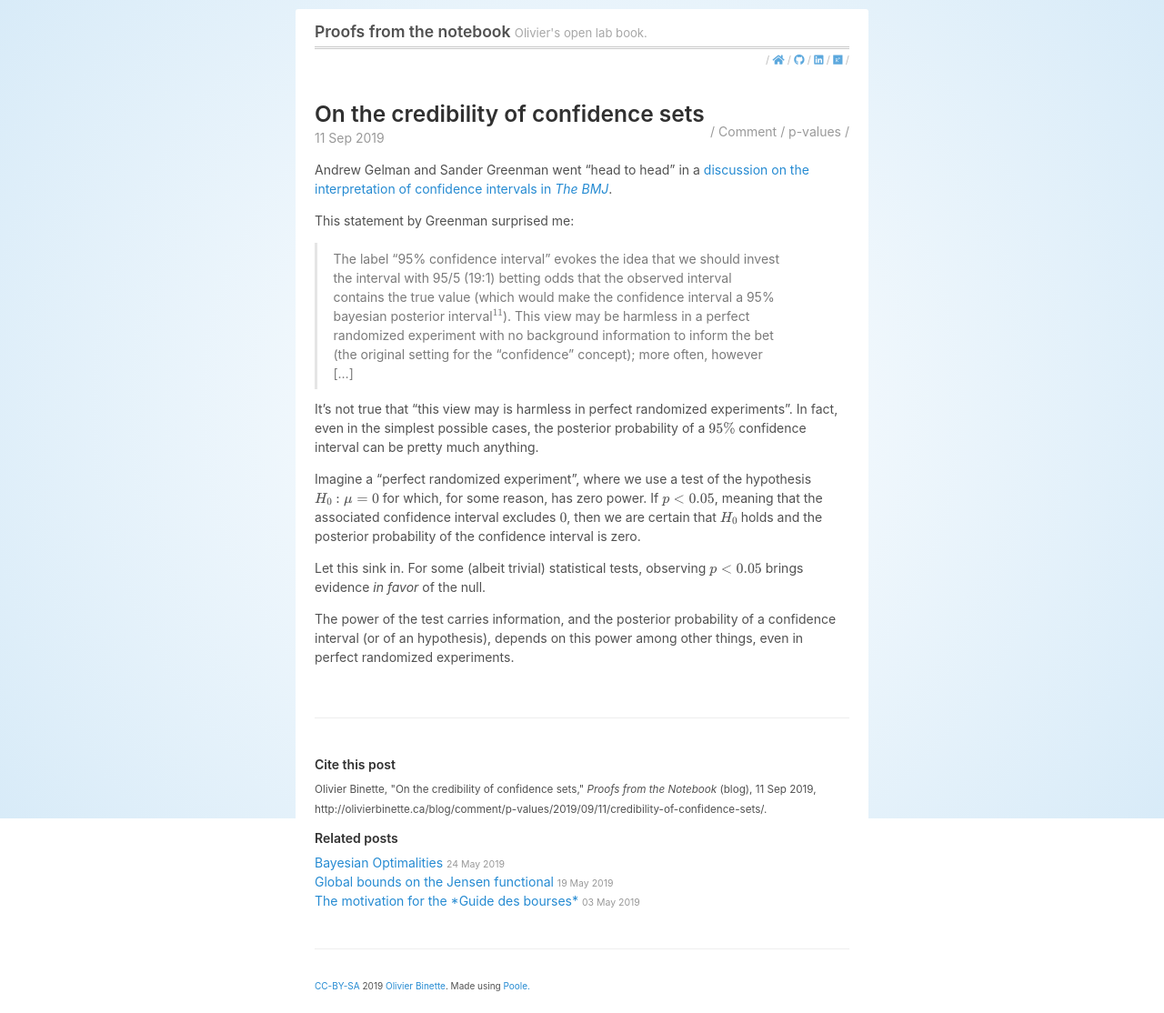
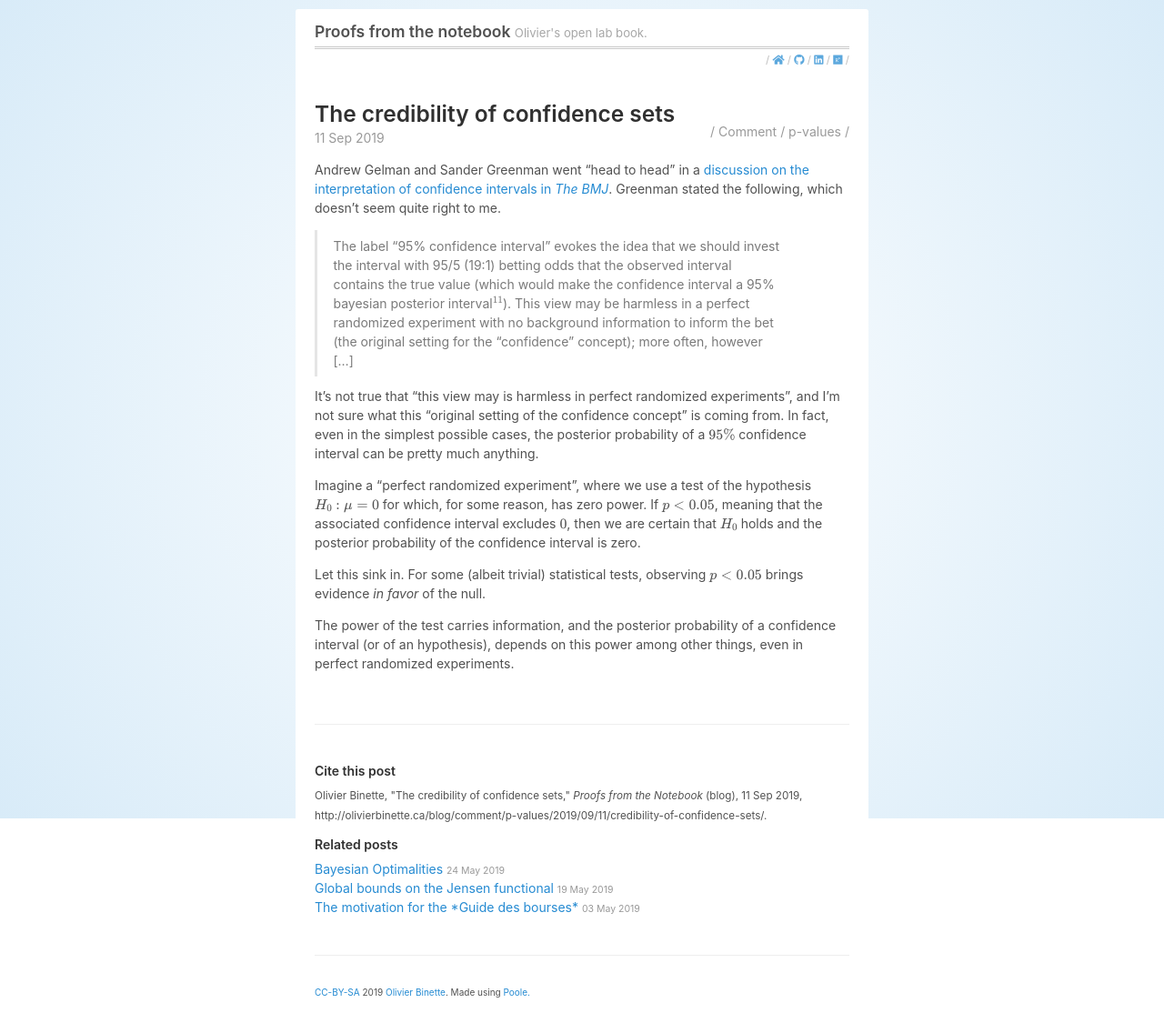
Before and after one commit to OlivierBinette/blog, a Jekyll site: the page built from _posts/2019-09-11-credibility-of-confidence-sets.md, in a window 1280 px wide. Shown: the whole page at 91% size. Built offline with Jekyll 4.4.1, drawn with Linux system fonts in a browser that asks for light colours; nearby versions of some CDN libraries; formulas are drawn with MathJax 3.

Commit message:
Update 2019-09-11-credibility-of-confidence-sets.md

```diff
--- a/_posts/2019-09-11-credibility-of-confidence-sets.md
+++ b/_posts/2019-09-11-credibility-of-confidence-sets.md
@@ -1,16 +1,14 @@
 ---
 layout: post
-title: On the credibility of confidence sets
+title: The credibility of confidence sets
 categories: [Comment, p-values]
 ---
 
-Andrew Gelman and Sander Greenman went "head to head" in a [discussion on the interpretation of confidence intervals in *The BMJ*](https://www.bmj.com/content/366/bmj.l5381).
-
-This statement by Greenman surprised me:
+Andrew Gelman and Sander Greenman went "head to head" in a [discussion on the interpretation of confidence intervals in *The BMJ*](https://www.bmj.com/content/366/bmj.l5381). Greenman stated the following, which doesn't seem quite right to me.
 
 > The label “95% confidence interval” evokes the idea that we should invest the interval with 95/5 (19:1) betting odds that the observed interval contains the true value (which would make the confidence interval a 95% bayesian posterior interval$^{11}$). This view may be harmless in a perfect randomized experiment with no background information to inform the bet (the original setting for the “confidence” concept); more often, however […]
 
-It's not true that "this view may is harmless in perfect randomized experiments". In fact, even in the simplest possible cases, the posterior probability of a $95\%$ confidence interval can be pretty much anything.
+It's not true that "this view may is harmless in perfect randomized experiments", and I'm not sure what this "original setting of the confidence concept" is coming from. In fact, even in the simplest possible cases, the posterior probability of a $95\%$ confidence interval can be pretty much anything.
 
 Imagine a "perfect randomized experiment", where we use a test of the hypothesis $H_0: \mu = 0$ for which, for some reason, has zero power. If $p < 0.05$, meaning that the associated confidence interval excludes $0$, then we are certain that $H_0$ holds and the posterior probability of the confidence interval is zero.
 
```
